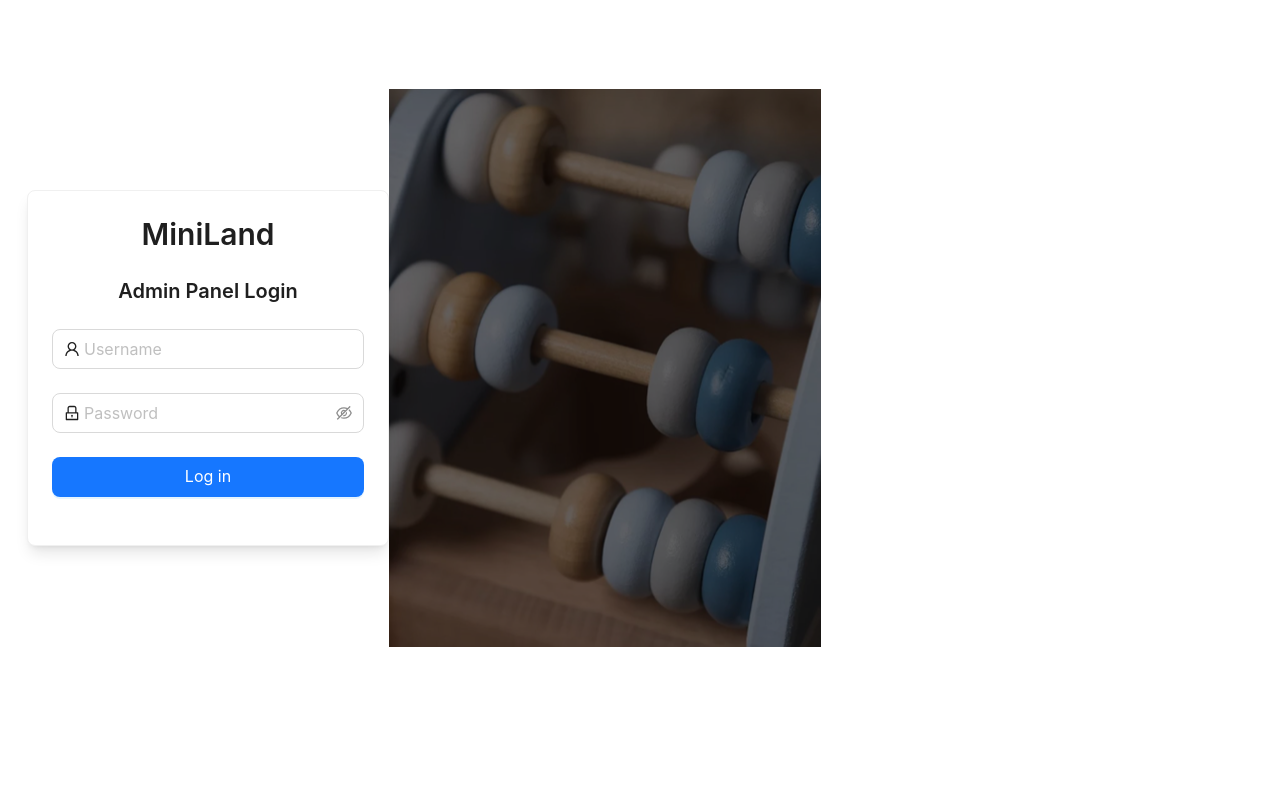
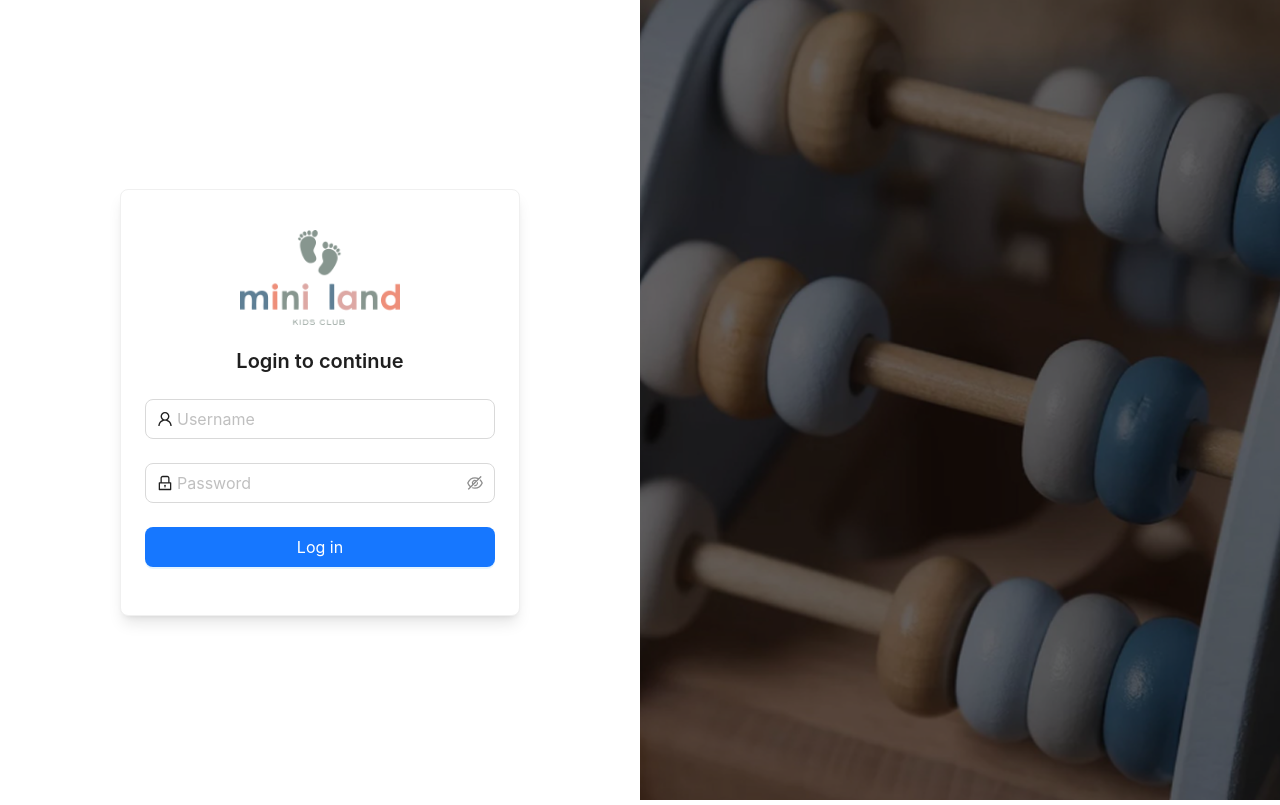
Before and after one commit to Asselya123/temp, a React (Vite) app: page /login in a window 1280 px wide. Built offline with nearby package versions, Linux system fonts and the light colour scheme.

Commit message:
feat: ui fixes

```diff
--- a/package.json
+++ b/package.json
@@ -23,6 +23,7 @@
     "react-dom": "^18.2.0",
     "react-router-dom": "^6.22.3",
     "tailwind-merge": "^2.2.1",
+    "uuid": "^11.1.0",
     "yup": "^1.4.0"
   },
   "devDependencies": {
--- a/src/App.tsx
+++ b/src/App.tsx
@@ -1,20 +1,22 @@
-import { BrowserRouter as Router, Routes, Route, Navigate } from 'react-router-dom';
-import { ConfigProvider } from 'antd';
-import { QueryClient, QueryClientProvider } from '@tanstack/react-query';
-import { AuthProvider } from './context/AuthContext';
-
+import { QueryClient, QueryClientProvider } from "@tanstack/react-query";
+import { ConfigProvider } from "antd";
+import {
+  Navigate,
+  Route,
+  BrowserRouter as Router,
+  Routes,
+} from "react-router-dom";
+// Components
+import ProtectedRoute from "./components/ProtectedRoute";
+import { AuthProvider } from "./context/AuthContext";
 // Layouts
-import MainLayout from './layouts/MainLayout';
-
-// Components
-import ProtectedRoute from './components/ProtectedRoute';
-
+import MainLayout from "./layouts/MainLayout";
 // Pages
-import LoginPage from './pages/LoginPage';
-import OrdersPage from './pages/OrdersPage';
-import CertificatesPage from './pages/CertificatesPage';
-import ProfilePage from './pages/ProfilePage';
-import NotFoundPage from './pages/NotFoundPage';
+import CertificatesPage from "./pages/CertificatesPage";
+import LoginPage from "./pages/LoginPage";
+import NotFoundPage from "./pages/NotFoundPage";
+import OrdersPage from "./pages/OrdersPage";
+import ProfilePage from "./pages/ProfilePage";
 
 // Create a client
 const queryClient = new QueryClient({
@@ -31,7 +33,7 @@ function App() {
       <ConfigProvider
         theme={{
           token: {
-            colorPrimary: '#1677ff',
+            colorPrimary: "#1677ff",
           },
         }}
       >
--- a/src/components/CreateOrderForm.tsx
+++ b/src/components/CreateOrderForm.tsx
@@ -1,10 +1,12 @@
-import { useState } from 'react';
-import { Form, Input, Button, Select, InputNumber, DatePicker, Modal, Alert } from 'antd';
-import { useFormik } from 'formik';
-import * as Yup from 'yup';
-import { useMutation, useQuery } from '@tanstack/react-query';
-import { orderService } from '../services/orderService';
-import { Plan, Certificate } from '../types';
+import { useMutation, useQuery } from "@tanstack/react-query";
+import { Button, Card, Form, Input, InputNumber, Modal, Select } from "antd";
+import Title from "antd/es/typography/Title";
+import { useFormik } from "formik";
+import { useState } from "react";
+import * as Yup from "yup";
+import logo from "../assets/logo.png";
+import { orderService } from "../services/orderService";
+import { Certificate } from "../types";
 
 interface CreateOrderFormProps {
   visible: boolean;
@@ -12,13 +14,18 @@ interface CreateOrderFormProps {
   onSuccess: () => void;
 }
 
-const CreateOrderForm = ({ visible, onClose, onSuccess }: CreateOrderFormProps) => {
-  const [certificateCode, setCertificateCode] = useState('');
-  const [certificateVerified, setCertificateVerified] = useState<Certificate | null>(null);
+const CreateOrderForm = ({
+  visible,
+  onClose,
+  onSuccess,
+}: CreateOrderFormProps) => {
+  const [certificateCode, setCertificateCode] = useState("");
+  const [certificateVerified, setCertificateVerified] =
+    useState<Certificate | null>(null);
 
   // Fetch available plans
   const { data: plans = [] } = useQuery({
-    queryKey: ['plans'],
+    queryKey: ["plans"],
     queryFn: orderService.getPlans,
   });
 
@@ -37,7 +44,7 @@ const CreateOrderForm = ({ visible, onClose, onSuccess }: CreateOrderFormProps)
       onSuccess();
       onClose();
       formik.resetForm();
-      setCertificateCode('');
+      setCertificateCode("");
       setCertificateVerified(null);
     },
   });
@@ -45,22 +52,22 @@ const CreateOrderForm = ({ visible, onClose, onSuccess }: CreateOrderFormProps)
   // Formik setup
   const formik = useFormik({
     initialValues: {
-      kidName: '',
+      kidName: "",
       kidAge: 3,
-      parentName: '',
-      parentPhone: '',
-      planId: '',
+      parentName: "",
+      parentPhone: "",
+      planId: "",
     },
     validationSchema: Yup.object({
-      kidName: Yup.string().required('Required'),
-      kidAge: Yup.number().min(1).max(12).required('Required'),
-      parentName: Yup.string().required('Required'),
-      parentPhone: Yup.string().required('Required'),
-      planId: Yup.string().required('Required'),
+      kidName: Yup.string().required("Required"),
+      kidAge: Yup.number().min(1).max(12).required("Required"),
+      parentName: Yup.string().required("Required"),
+      parentPhone: Yup.string().required("Required"),
+      planId: Yup.string().required("Required"),
     }),
     onSubmit: (values) => {
       const now = new Date();
-      const selectedPlan = plans.find(p => p.id === values.planId);
+      const selectedPlan = plans.find((p) => p.id === values.planId);
       if (!selectedPlan) return;
 
       let duration = selectedPlan.duration;
@@ -96,10 +103,17 @@ const CreateOrderForm = ({ visible, onClose, onSuccess }: CreateOrderFormProps)
       footer={null}
       width={600}
     >
+      <div className="flex w-full flex-col items-center">
+        <img src={logo} alt="MiniLand Logo" className="w-[100px]" />
+        <Title level={4}>Create New Order</Title>
+      </div>
       <Form layout="vertical" onFinish={formik.handleSubmit}>
+        <Card className="mb-4">
           <Form.Item
             label="Kid's Full Name"
-          validateStatus={formik.touched.kidName && formik.errors.kidName ? 'error' : ''}
+            validateStatus={
+              formik.touched.kidName && formik.errors.kidName ? "error" : ""
+            }
             help={formik.touched.kidName && formik.errors.kidName}
           >
             <Input
@@ -113,23 +127,30 @@ const CreateOrderForm = ({ visible, onClose, onSuccess }: CreateOrderFormProps)
 
           <Form.Item
             label="Kid's Age"
-          validateStatus={formik.touched.kidAge && formik.errors.kidAge ? 'error' : ''}
+            validateStatus={
+              formik.touched.kidAge && formik.errors.kidAge ? "error" : ""
+            }
             help={formik.touched.kidAge && formik.errors.kidAge}
           >
             <InputNumber
               name="kidAge"
               value={formik.values.kidAge}
-            onChange={value => formik.setFieldValue('kidAge', value)}
+              onChange={(value) => formik.setFieldValue("kidAge", value)}
               onBlur={formik.handleBlur}
               min={1}
               max={12}
-            style={{ width: '100%' }}
+              style={{ width: "100%" }}
             />
           </Form.Item>
-
+        </Card>
+        <Card>
           <Form.Item
             label="Parent's Full Name"
-          validateStatus={formik.touched.parentName && formik.errors.parentName ? 'error' : ''}
+            validateStatus={
+              formik.touched.parentName && formik.errors.parentName
+                ? "error"
+                : ""
+            }
             help={formik.touched.parentName && formik.errors.parentName}
           >
             <Input
@@ -143,7 +164,11 @@ const CreateOrderForm = ({ visible, onClose, onSuccess }: CreateOrderFormProps)
 
           <Form.Item
             label="Parent's Phone Number"
-          validateStatus={formik.touched.parentPhone && formik.errors.parentPhone ? 'error' : ''}
+            validateStatus={
+              formik.touched.parentPhone && formik.errors.parentPhone
+                ? "error"
+                : ""
+            }
             help={formik.touched.parentPhone && formik.errors.parentPhone}
           >
             <Input
@@ -154,64 +179,28 @@ const CreateOrderForm = ({ visible, onClose, onSuccess }: CreateOrderFormProps)
               placeholder="Enter phone number"
             />
           </Form.Item>
+        </Card>
 
         <Form.Item
           label="Select Plan"
-          validateStatus={formik.touched.planId && formik.errors.planId ? 'error' : ''}
+          validateStatus={
+            formik.touched.planId && formik.errors.planId ? "error" : ""
+          }
           help={formik.touched.planId && formik.errors.planId}
         >
           <Select
-            name="planId"
             value={formik.values.planId}
-            onChange={value => formik.setFieldValue('planId', value)}
+            onChange={(value) => formik.setFieldValue("planId", value)}
             onBlur={formik.handleBlur}
             placeholder="Select a plan"
-            options={plans.map(plan => ({
+            options={plans.map((plan) => ({
               value: plan.id,
               label: `${plan.name} - $${plan.price}`,
             }))}
           />
         </Form.Item>
 
-        <Form.Item label="Certificate (Optional)">
-          <div className="flex gap-2">
-            <Input
-              value={certificateCode}
-              onChange={e => setCertificateCode(e.target.value)}
-              placeholder="Enter certificate code"
-              disabled={!!certificateVerified}
-            />
-            <Button
-              onClick={handleVerifyCertificate}
-              loading={verifyCertificateMutation.isPending}
-              disabled={!certificateCode || !!certificateVerified}
-            >
-              Verify
-            </Button>
-          </div>
-
-          {certificateVerified && (
-            <Alert
-              message="Certificate Valid"
-              description={`This certificate provides ${certificateVerified.duration} minutes of playtime.`}
-              type="success"
-              showIcon
-              className="mt-2"
-            />
-          )}
-
-          {verifyCertificateMutation.isError && (
-            <Alert
-              message="Invalid Certificate"
-              description="The certificate code is invalid or has already been used."
-              type="error"
-              showIcon
-              className="mt-2"
-            />
-          )}
-        </Form.Item>
-
-        <div className="flex justify-end gap-2 mt-4">
+        <div className="mt-4 flex justify-end gap-2">
           <Button onClick={onClose}>Cancel</Button>
           <Button
             type="primary"
--- a/src/pages/LoginPage.tsx
+++ b/src/pages/LoginPage.tsx
@@ -3,7 +3,9 @@ import { Alert, Button, Card, Form, Input, Typography } from "antd";
 import { useState } from "react";
 import { useNavigate } from "react-router-dom";
 import loginBg from "../assets/images/login-bg.png";
+import logo from "../assets/logo.png";
 import { useAuth } from "../context/AuthContext";
+
 const { Title } = Typography;
 
 const LoginPage = () => {
@@ -26,15 +28,13 @@ const LoginPage = () => {
   };
 
   return (
-    <div className="flex justify-center items-center min-h-[calc(100vh-64px)]">
-      <div>
-        <Card className="max-w-md shadow-lg">
+    <div className="flex min-h-screen w-screen items-center justify-center">
+      <div className="flex w-1/2 items-center justify-center">
+        <Card className="w-[400px] max-w-md shadow-lg">
           <div className="mb-6 text-center">
-            <Title level={2} className="text-blue-600">
-              MiniLand
-            </Title>
+            <img src={logo} alt="MiniLand Logo" className="m-4 w-[160px]" />
             <Title level={4} className="mt-0">
-              Admin Panel Login
+              Login to continue
             </Title>
           </div>
 
@@ -89,7 +89,11 @@ const LoginPage = () => {
         </Card>
       </div>
       <div>
-        <img src={loginBg} alt="MiniLand Logo" className="w-1/2" />
+        <img
+          src={loginBg}
+          alt="MiniLand Logo"
+          className="h-screen w-[50vw] object-cover"
+        />
       </div>
     </div>
   );
--- a/tailwind.config.js
+++ b/tailwind.config.js
@@ -1,8 +1,11 @@
 /** @type {import('tailwindcss').Config} */
 export default {
-    content: ["./src/**/*.{html,js,ts,jsx,tsx}"],
-    theme: {
-        extend: {},
-    },
-    plugins: [],
+  content: ["./src/**/*.{html,js,ts,jsx,tsx}"],
+  theme: {
+    extend: {},
+  },
+  plugins: [],
+  corePlugins: {
+    preflight: false,
+  },
 };
```
Also changed, not shown: 1 other file (tests, documents, lock files or other folders). Lines whose indentation alone changed are shown as unchanged.
